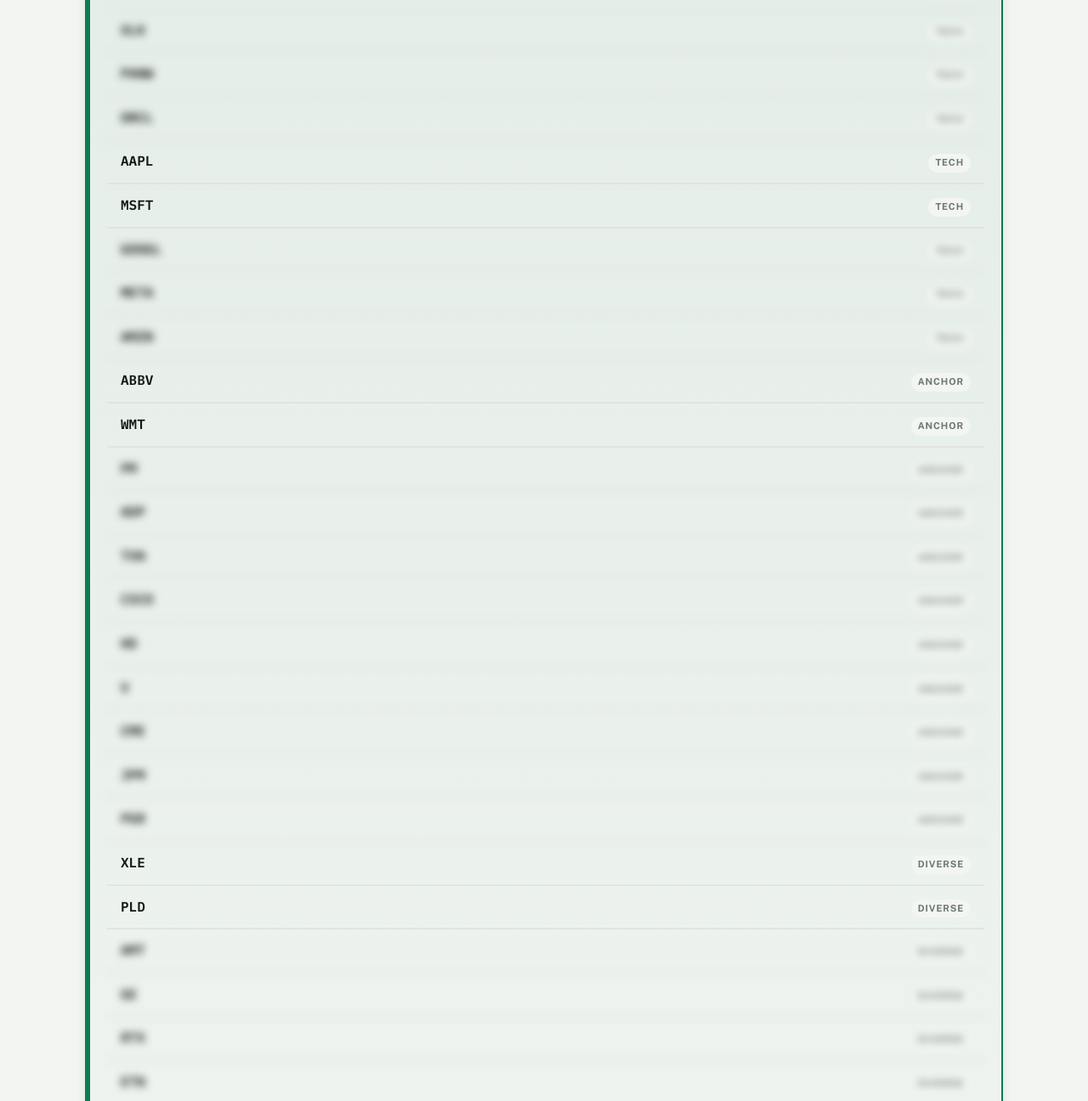
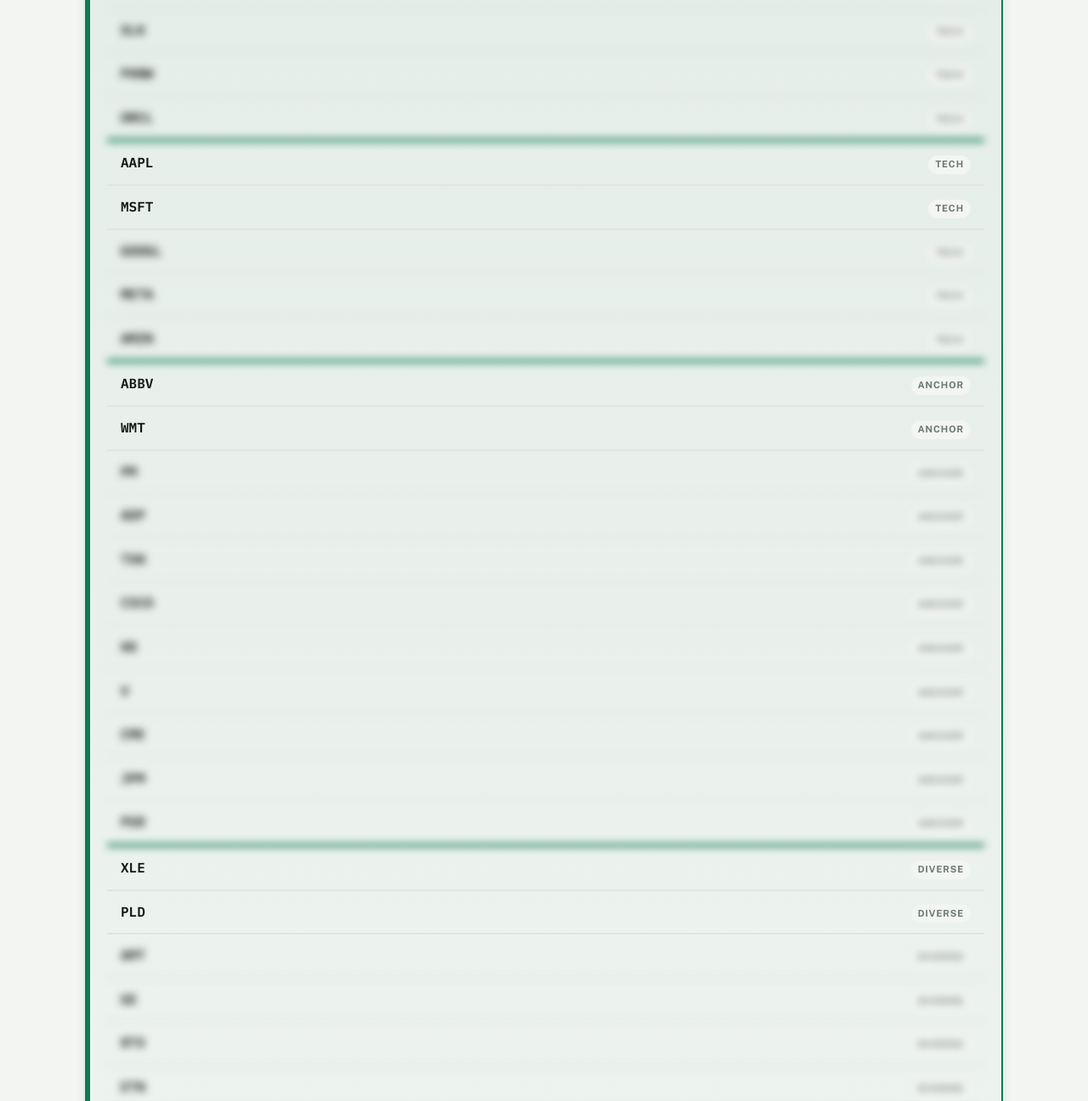
Before and after one commit to kainjon/wheelgrade-landing, a plain HTML site: page index.html in a window 1280 px wide. Shown: the part 4235-5531 px from the top of the page at 85% size. Drawn offline with nearby package versions, Linux system fonts and the light colour scheme.

Commit message:
Elite 32: thicker green line under last ticker of every category (ORCL, AMZN, PGR, ETN)

```diff
--- a/index.html
+++ b/index.html
@@ -167,6 +167,10 @@
   .elite-list{list-style:none;margin:12px 0 0;padding:0}
   .elite-row{display:flex;align-items:baseline;gap:8px;padding:12px 16px;font-size:16px;border-bottom:2px solid var(--line)}
   .elite-row:last-child{border-bottom:none}
+  /* Category boundary: a thicker green line under the last ticker of
+     every Elite category (ORCL, AMZN, PGR, ETN). After the last-child
+     rule so it wins on the final row too. */
+  .elite-row.cat-end{border-bottom:4px solid var(--green)}
   .elite-ticker{font-family:"IBM Plex Mono",monospace;font-size:16px;font-weight:700}
   .elite-row.blurred{filter:blur(5px);user-select:none;pointer-events:none}
   .role-tag{margin-left:auto;font-size:11px;font-weight:700;letter-spacing:.08em;text-transform:uppercase;color:var(--ink-3);background:var(--bg-soft);border-radius:999px;padding:2px 8px;white-space:nowrap}
@@ -456,12 +460,12 @@
           <li class="elite-row blurred"><span class="elite-ticker">SMH</span><span class="role-tag">Tech</span></li>
           <li class="elite-row blurred"><span class="elite-ticker">XLK</span><span class="role-tag">Tech</span></li>
           <li class="elite-row blurred"><span class="elite-ticker">PANW</span><span class="role-tag">Tech</span></li>
-          <li class="elite-row blurred"><span class="elite-ticker">ORCL</span><span class="role-tag">Tech</span></li>
+          <li class="elite-row blurred cat-end"><span class="elite-ticker">ORCL</span><span class="role-tag">Tech</span></li>
           <li class="elite-row"><span class="elite-ticker">AAPL</span><span class="role-tag">Tech</span></li>
           <li class="elite-row"><span class="elite-ticker">MSFT</span><span class="role-tag">Tech</span></li>
           <li class="elite-row blurred"><span class="elite-ticker">GOOGL</span><span class="role-tag">Tech</span></li>
           <li class="elite-row blurred"><span class="elite-ticker">META</span><span class="role-tag">Tech</span></li>
-          <li class="elite-row blurred"><span class="elite-ticker">AMZN</span><span class="role-tag">Tech</span></li>
+          <li class="elite-row blurred cat-end"><span class="elite-ticker">AMZN</span><span class="role-tag">Tech</span></li>
           <li class="elite-row"><span class="elite-ticker">ABBV</span><span class="role-tag">Anchor</span></li>
           <li class="elite-row"><span class="elite-ticker">WMT</span><span class="role-tag">Anchor</span></li>
           <li class="elite-row blurred"><span class="elite-ticker">PM</span><span class="role-tag">Anchor</span></li>
@@ -472,13 +476,13 @@
           <li class="elite-row blurred"><span class="elite-ticker">V</span><span class="role-tag">Anchor</span></li>
           <li class="elite-row blurred"><span class="elite-ticker">CME</span><span class="role-tag">Anchor</span></li>
           <li class="elite-row blurred"><span class="elite-ticker">JPM</span><span class="role-tag">Anchor</span></li>
-          <li class="elite-row blurred"><span class="elite-ticker">PGR</span><span class="role-tag">Anchor</span></li>
+          <li class="elite-row blurred cat-end"><span class="elite-ticker">PGR</span><span class="role-tag">Anchor</span></li>
           <li class="elite-row"><span class="elite-ticker">XLE</span><span class="role-tag">Diverse</span></li>
           <li class="elite-row"><span class="elite-ticker">PLD</span><span class="role-tag">Diverse</span></li>
           <li class="elite-row blurred"><span class="elite-ticker">AMT</span><span class="role-tag">Diverse</span></li>
           <li class="elite-row blurred"><span class="elite-ticker">GE</span><span class="role-tag">Diverse</span></li>
           <li class="elite-row blurred"><span class="elite-ticker">RTX</span><span class="role-tag">Diverse</span></li>
-          <li class="elite-row blurred"><span class="elite-ticker">ETN</span><span class="role-tag">Diverse</span></li>
+          <li class="elite-row blurred cat-end"><span class="elite-ticker">ETN</span><span class="role-tag">Diverse</span></li>
         </ul>
       </div>
 
```
